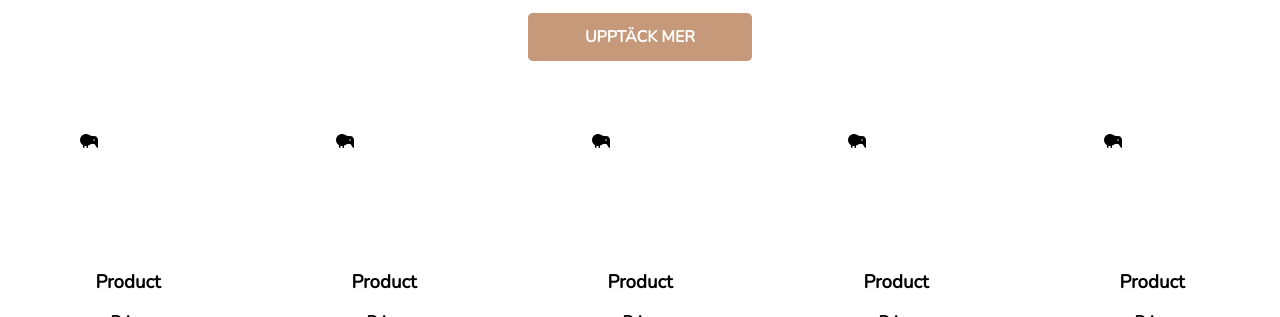
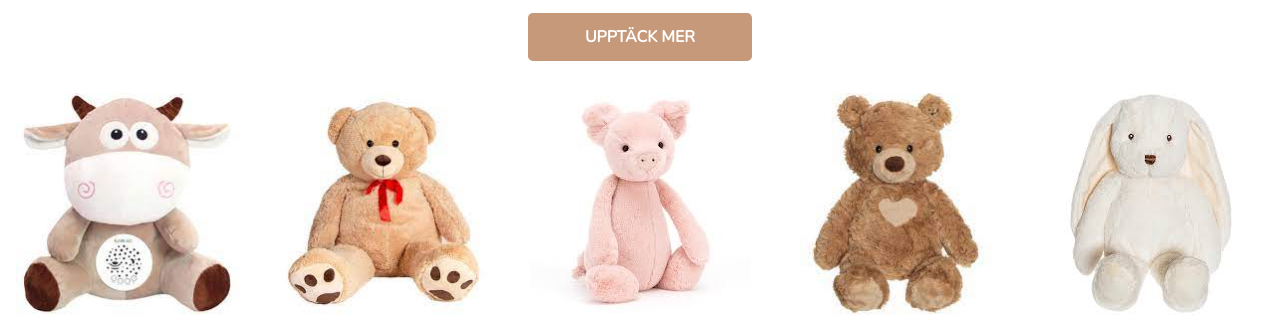
Before and after one commit to caisak/Nalle, a plain HTML site: page index.html in a window 1280 px wide. Shown: the part 673-990 px from the top of the page. Drawn offline with nearby package versions, Linux system fonts and the light colour scheme.

Commit message:
add images

```diff
--- a/index.html
+++ b/index.html
@@ -46,36 +46,37 @@
     </section>
     <section class="cardSection">
         <div class="card">
-            <i class="fa-solid fa-kiwi-bird image"></i>
-            <h3 class="margin">Product</h3>
+            <img src="/images/konstigko.jpeg" alt="konstig ko">
+            <h3 class="margin">Ko</h3>
             <h4 class="margin">Price</h4>
             <i class="fa-regular fa-heart"></i>
             <button class="buyButton">Köp</button>
         </div>
         <div class="card">
-            <i class="fa-solid fa-kiwi-bird image"></i>
-            <h3 class="margin">Product</h3>
+            <img src="/images/Nallestor.jpeg" alt="stor nalle">
+            <h3 class="margin">Nalle XL</h3>
             <h4 class="margin">Price</h4>
             <i class="fa-regular fa-heart"></i>
             <button class="buyButton">Köp</button>
         </div>
         <div class="card">
-            <i class="fa-solid fa-kiwi-bird image"></i>
-            <h3 class="margin">Product</h3>
+            <img src="/images/gosiggris.jpeg" alt="gosig gris">
+            <h3 class="margin">Gris</h3>
             <h4 class="margin">Price</h4>
             <i class="fa-regular fa-heart"></i>
             <button class="buyButton">Köp</button>
         </div>
         <div class="card">
-            <i class="fa-solid fa-kiwi-bird image"></i>
-            <h3 class="margin">Product</h3>
+            <img src="/images/nallehjarta.jpeg" alt="nalle med hjärta">
+            <h3 class="margin">Nalle</h3>
             <h4 class="margin">Price</h4>
             <i class="fa-regular fa-heart"></i>
             <button class="buyButton">Köp</button>
         </div>
         <div class="card">
-            <i class="fa-solid fa-kiwi-bird image"></i>
-            <h3 class="margin">Product</h3>
+            <img src="/images/gosig-kanin.jpeg" alt="gosig kanin">
+            <h3 class="margin">Kanin
+            </h3>
             <h4 class="margin">Price</h4>
             <i class="fa-regular fa-heart"></i>
             <button class="buyButton">Köp</button>
@@ -99,14 +100,14 @@
     </section>
     <section>
         <div class="content">
-            <img src="/images/konstigko.jpeg" alt="konstig ko">
+            <img src="/images/new.jpeg" alt="konstig ko">
             <h2 class="margin2">Konstiga gosedjur</h2>
             <div class="pinkline"></div>
             <p class="infotext">Hitta gosedjur som är lite udda - det finns någon för alla!</p>
             <button class="teaserButton">Köp konstiga</button>
         </div>
         <div class="content">
-            <img src="/images/Nallestor.jpeg" alt="stor nalle">
+            <img src="/images/favorites.jpeg" alt="stor nalle">
             <h2 class="margin2">Favoriter</h2>
             <div class="pinkline"></div>
             <p class="infotext">De här gosedjuren har varit era favoriter i flera år - klicka här och upptäck varför!</p>
```
Also changed, not shown: images/cuddles.jpeg (added), images/favorites.jpeg (added), images/gosig-kanin.jpeg (added), images/new.jpeg (added), images/weird.jpeg (added).
